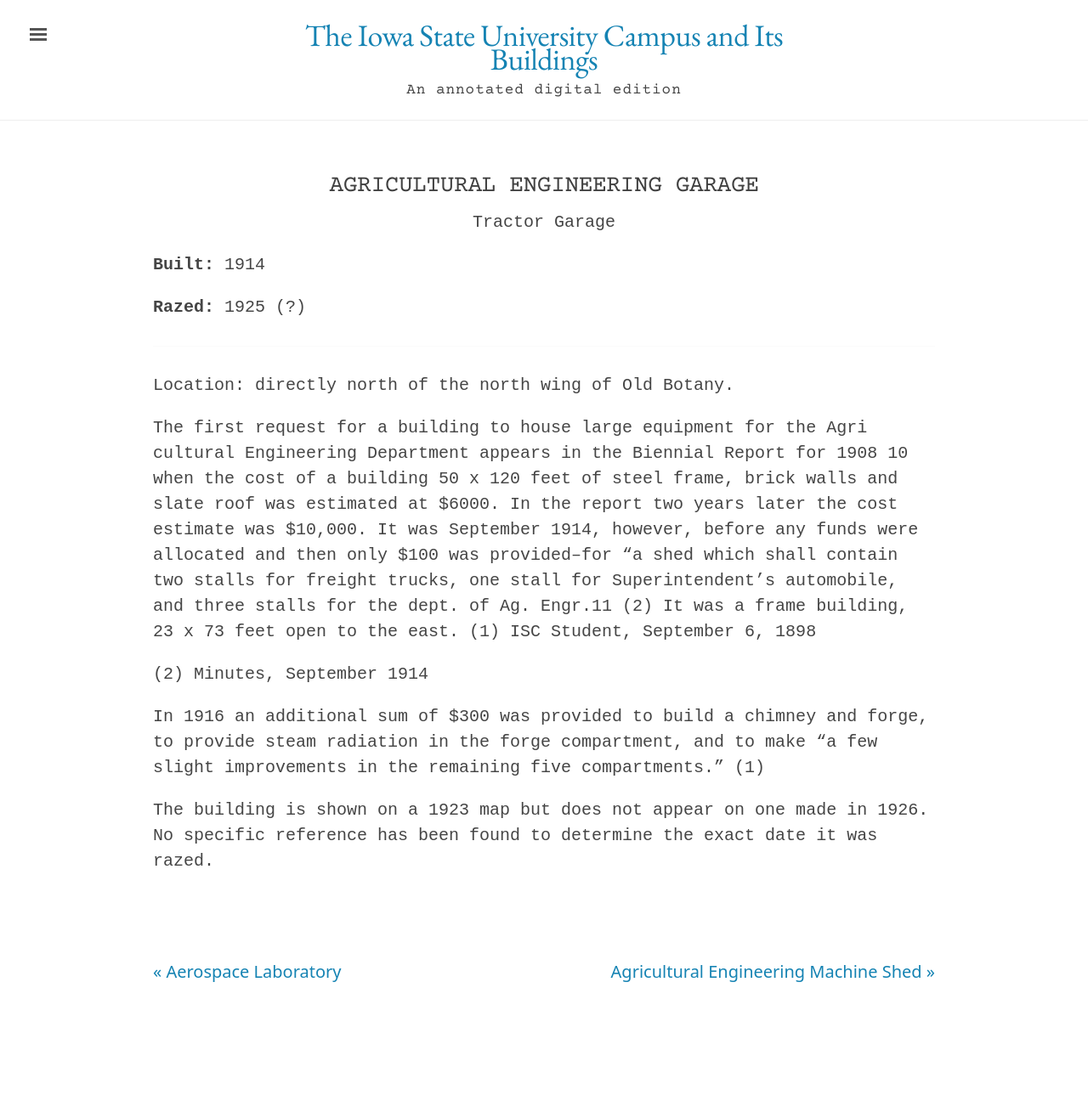
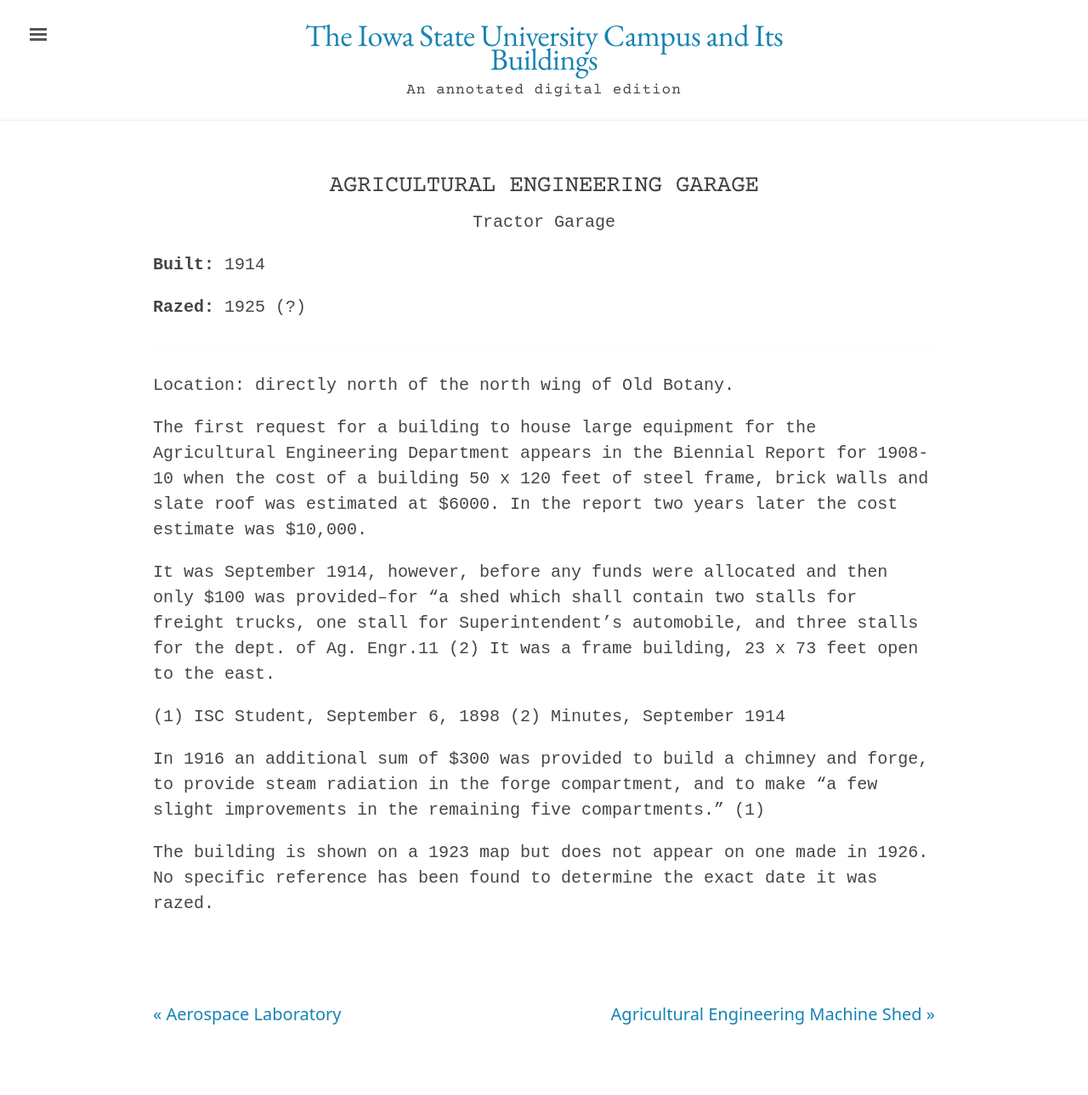
Before and after one commit to emanderson811/day-edition, a Jekyll site: the page built from _texts/buildings/002day-agricultural-eng-garage.md, in a window 1280 px wide. Shown: the whole page at 85% size. Built offline with Jekyll 4.4.1, drawn with Linux system fonts in a browser that asks for light colours; before the commit the page ends 1239 px from its top, so only the background shows below that.

Commit message:
Update 002day-agricultural-eng-garage.md

```diff
--- a/_texts/buildings/002day-agricultural-eng-garage.md
+++ b/_texts/buildings/002day-agricultural-eng-garage.md
@@ -17,13 +17,12 @@
 
 Location: directly north of the north wing of Old Botany.
 
-The first request for a building to house large equipment for the Agri cultural Engineering Department appears in the Biennial Report for 1908 10 when the cost of a building 50 x 120 feet of steel frame, brick walls and slate roof was estimated at $6000. In the report two years later the cost estimate was $10,000. It was September 1914, however, before any funds were allocated and
-then only $100 was provided--for "a shed which shall contain two stalls for freight trucks, one stall for Superintendent's automobile, and three stalls for the dept. of Ag. Engr.11 (2) It was a frame building, 23 x 73 feet open to the east.
-(1)
-ISC Student, September 6, 1898
+The first request for a building to house large equipment for the Agricultural Engineering Department appears in the Biennial Report for 1908-10 when the cost of a building 50 x 120 feet of steel frame, brick walls and slate roof was estimated at $6000. In the report two years later the cost estimate was $10,000.
 
-(2)
-Minutes, September 1914
+It was September 1914, however, before any funds were allocated and then only $100 was provided--for "a shed which shall contain two stalls for freight trucks, one stall for Superintendent's automobile, and three stalls for the dept. of Ag. Engr.11 (2) It was a frame building, 23 x 73 feet open to the east.
+
+(1) ISC Student, September 6, 1898
+(2) Minutes, September 1914
 
 In 1916 an additional sum of $300 was provided to build a chimney and forge, to provide steam radiation in the forge compartment, and to make "a few slight improvements in the remaining five compartments." (1)
 
```
